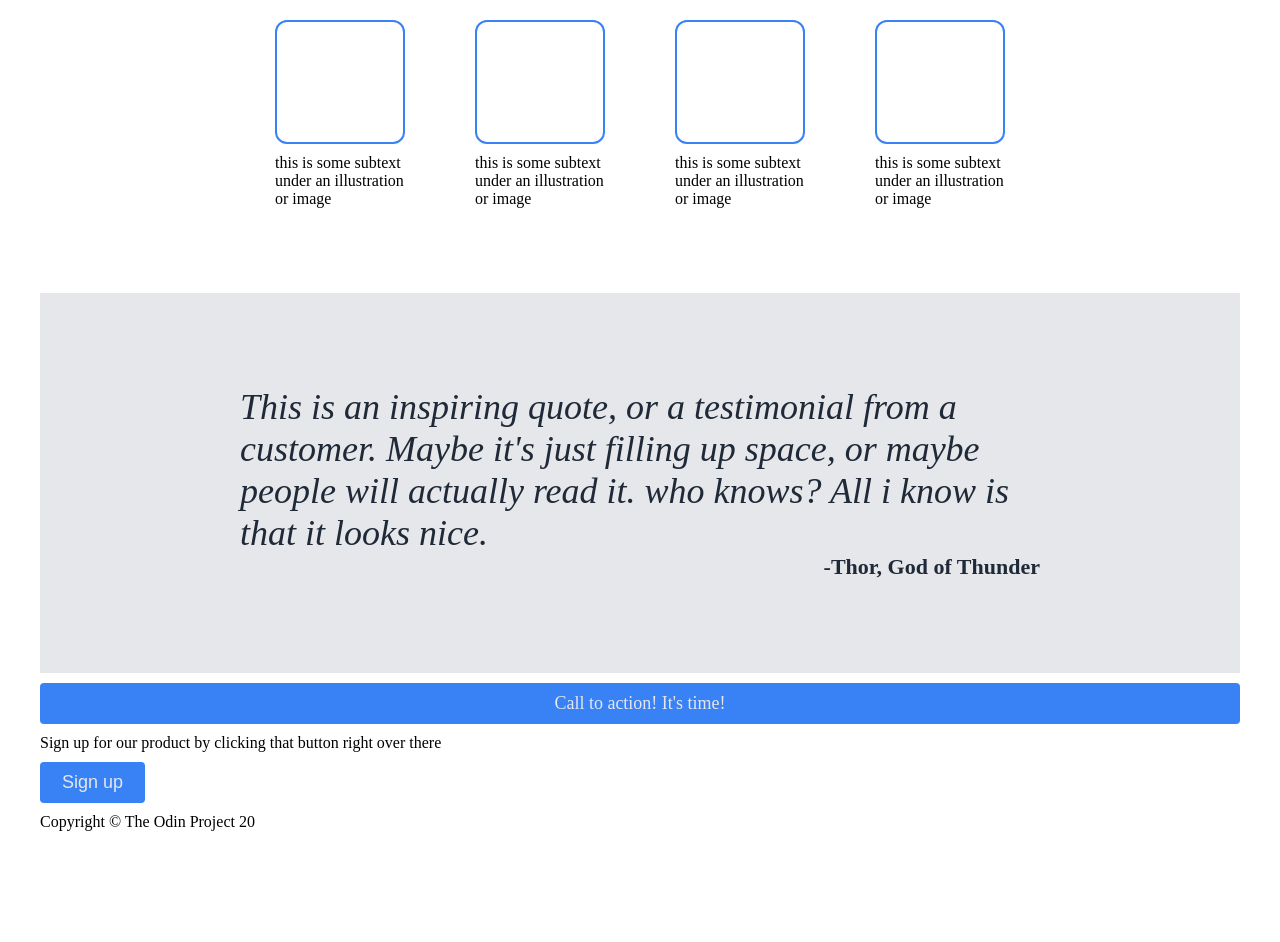
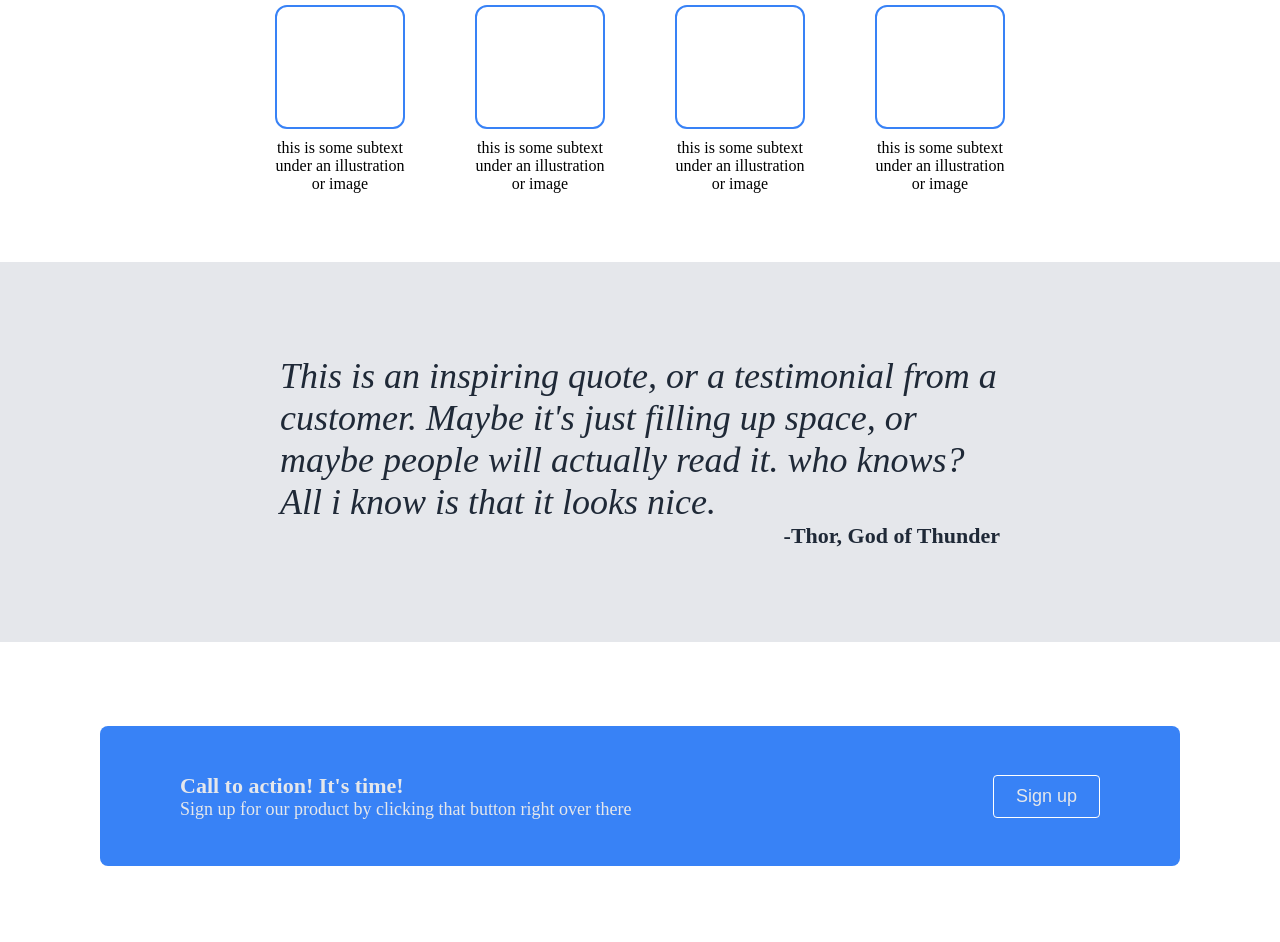
Before and after one commit to shadowbanks/landing-page, a plain HTML site: page index.html in a window 1280 px wide. Shown: the part 466-1408 px from the top of the page. Before the commit the page ends 1305 px from the top, so only its background shows below. Drawn offline with Linux system fonts and the light colour scheme.

Commit message:
Add sign-up and footer section

```diff
--- a/index.html
+++ b/index.html
@@ -57,9 +57,13 @@
         </div>
 
         <div class="third-body">
-            <div class="f-line">Call to action! It's time!</div>
-            <div class="s-line">Sign up for our product by clicking that button right over there</div>
-            <button class="sign-up">Sign up</button>
+            <div class="third">
+                <div class="lines">
+                    <div class="f-line">Call to action! It's time!</div>
+                    <div class="s-line">Sign up for our product by clicking that button right over there</div>
+                </div>
+                <button class="sign-up">Sign up</button>
+            </div>
         </div>
 
         <div class="footer">
--- a/styles.css
+++ b/styles.css
@@ -1,25 +1,18 @@
-html{
-    display: flex;
-    justify-content: center;
-    /*background-color: black;*/
-}
-.header, .first-body, .second-body{
-    width: 1140px;
+
+.header, .first-body, .second-body, .third-body{
     height: 320px;
+    margin: -8px;
 }
 body{
     display: flex;
     flex-direction: column;
 }
 
-.header{
+.header, .footer{
     background-color: #1F2937;
     display: flex;
     flex-direction: column;
-    margin-top: -10px;
     padding: 30px;
-    flex:1;
-    /*height: 250px;*/
 }
 
 ul{
@@ -58,11 +51,11 @@ ul{
     margin-top: 30px;
     margin-bottom: 30px;
     display: flex;
-    gap: 30px;
+    justify-content: space-between;
 }
 
 .h-content{
-    width: 400px;
+    width: 500px;
 }
 
 .header-img{
@@ -73,7 +66,7 @@ ul{
     background-color:#2d333b;
 }
 
-button, .f-line{
+button, .third{
     background-color: #3882F6;
     border-radius: 4px;
     border: none;
@@ -112,10 +105,11 @@ button, .f-line{
 .info{
     width: 130px;
     margin: 35px;
+    text-align: center;
 }
 
 .text{
-    padding: 10px 0;
+    padding-top: 10px;
 }
 
 .second-body{
@@ -124,10 +118,11 @@ button, .f-line{
     flex-direction: column;
     align-items: center;
     justify-content: center;
-    padding: 30px;
+    padding: 30px 280px;
 }
 
 .quote{
+    display: flex;
     font-size: 36px;
     font-weight: lighter;
     color: #1F2937;
@@ -141,9 +136,37 @@ button, .f-line{
     font-size: 22px;
     font-weight: bolder;
     color: #1F2937;
-
 }
 
-.body-container{
-    width: 800px;
+.third-body{
+    display: flex;
+    align-items: center;
+    justify-content: center;
+    flex: 1;
 }
+
+.third{
+    border-radius: 8px;
+    margin: 100px;
+    width: 1200px;
+    height: 100px;
+    display: flex;
+    justify-content: space-between;
+    padding: 20px 80px;
+    text-align:left;
+    align-items: center;
+}
+
+.f-line{
+    font-weight: bold;
+    font-size: 22px;
+}
+.sign-up{
+    border: 1px solid white;
+}
+
+.footer{
+    text-align: center;
+    margin: -8px;
+    color: #E5E7EB;
+}
```
